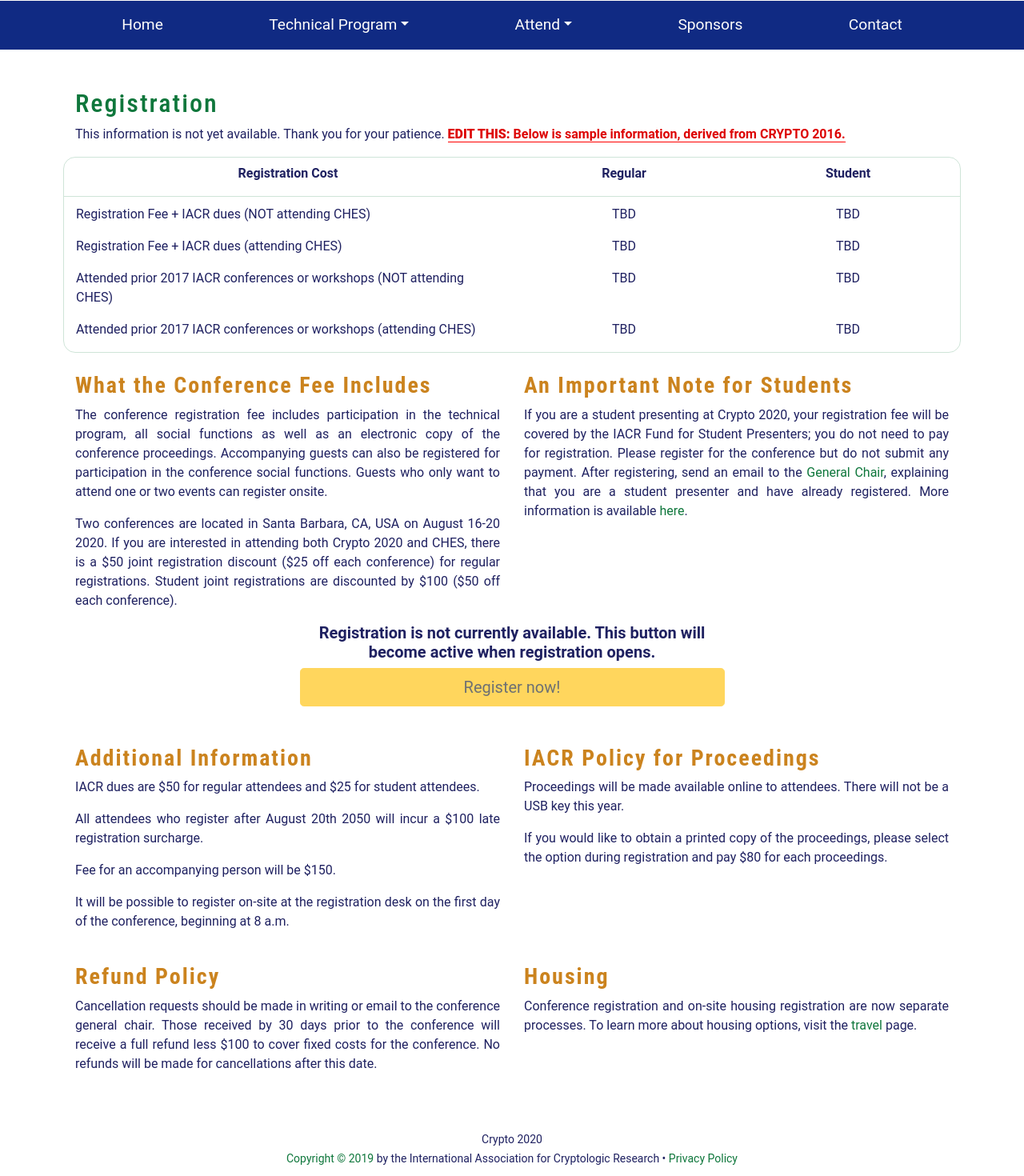
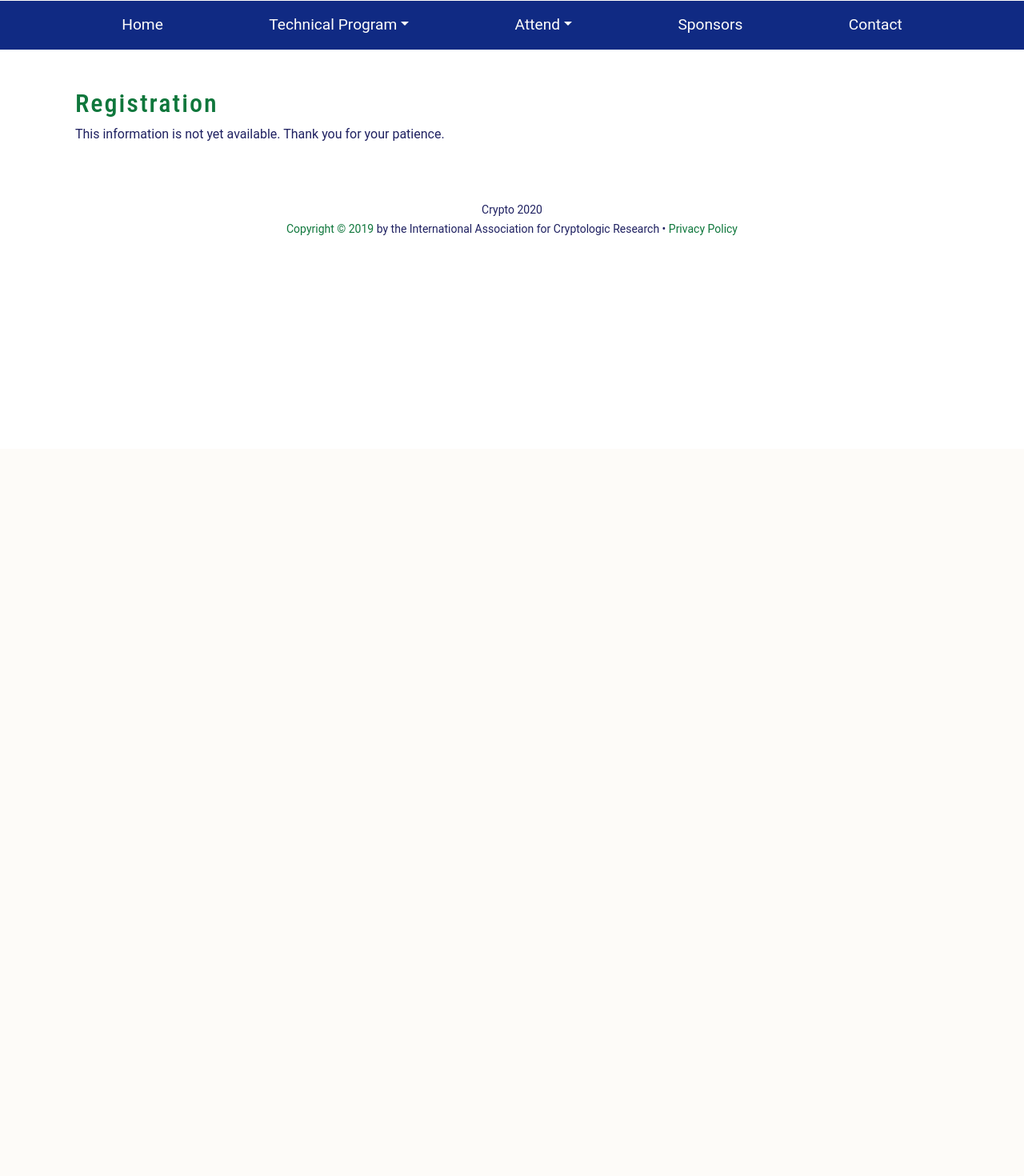
Before and after one commit to IACR/conference-template, a PHP site: page /registration.php in a window 1280 px wide. Shown: the part 239-1709 px from the top of the page at 80% size. After the commit the page ends 533 px from the top, so only its background shows below. Run offline with PHP 8.4, Linux system fonts and the light colour scheme; some libraries are stand-ins or nearby versions.

Commit message:
Comment out registration.

```diff
--- a/registration.php
+++ b/registration.php
@@ -19,10 +19,13 @@
         Registration
       </h2>
 
-      <!-- NOTE: below is standard placeholder text for when the page is under construction. please delete this entire <div class="row"> and all elements contained within it when ready to add other content -->
       <p>
         This information is not yet available. Thank you for your patience.
-        <span class="editMe">Below is sample information, derived from CRYPTO 2016.</span>
+      </p>
+
+      <!--
+      <p class="editMe">
+         Below is sample information, derived from CRYPTO 2016.
       </p>
 
       <div class="row mt-3">
@@ -121,15 +124,6 @@
       </div>
 
       <div class="row mt-4">
-        <!-- NOTE: the following <br> and <section> tags are a separate under construction message for when you can release the above chart but have not yet added other information to this page. these should both be deleted upon adding additional content below to replace the boilerplate -->
-        <!-- <br />
-             <section class="col-12">
-               <p>
-                 Thank you for your patience with us while we finalize the information about registration for this year's conference. Please check back for updated information closer to when registration opens.
-               </p>
-             </section> -->
-
-        <!-- NOTE: here's where boilerplate content for any additional content you may add to the page begins -->
         <section class="col-md-6">
           <h3 class="pageSubtitle">What the Conference Fee Includes</h3>
           <p>
@@ -147,7 +141,6 @@
         </section>
       </div>
 
-      <!-- NOTE: also boilerplate content; add in your content and uncomment -->
       <div class="row">
         <aside class="col-sm-6 mx-auto text-center">
           <h5>
@@ -198,7 +191,7 @@
           </p>
         </section>
       </div>
-
+      -->
     </main>
 
     <?php include "includes/footer.php"; ?>
```
